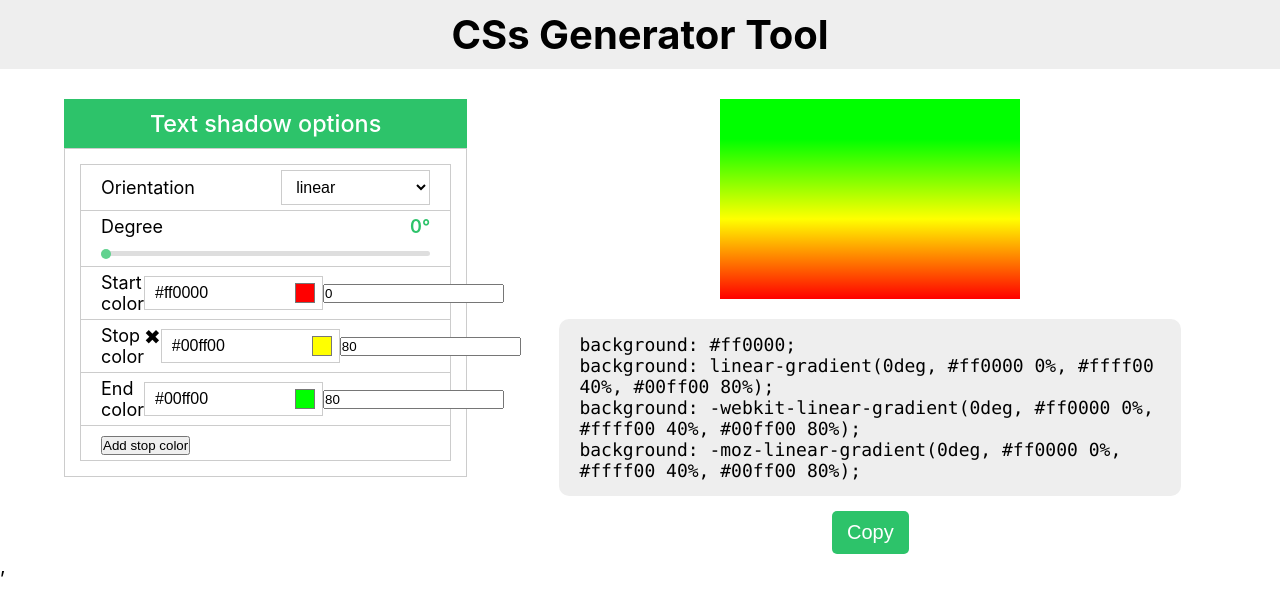
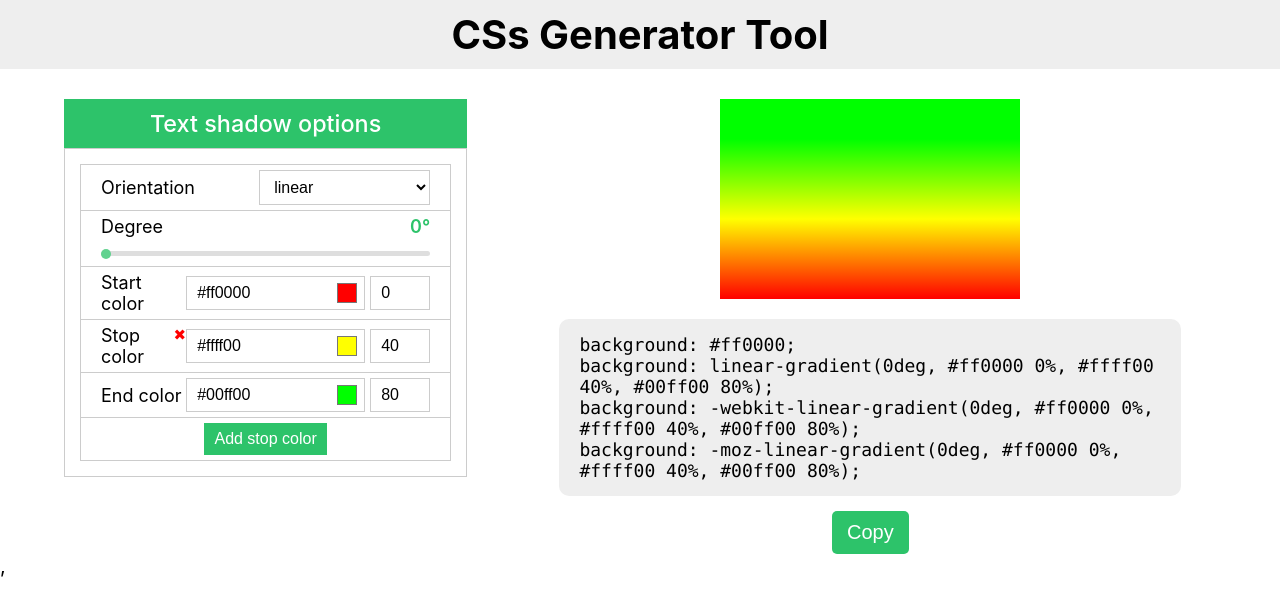
Before and after one commit to duonghaipham/css-generator, a React (Create React App) app: page /gradient in a window 1280 px wide. Both pictures are taken after a click on the button "Add stop color". Shown: the top 614 px of the page. Built offline with nearby package versions, Linux system fonts and the light colour scheme.

Commit message:
Finish gradient

```diff
--- a/src/components/Gradient.js
+++ b/src/components/Gradient.js
@@ -1,5 +1,4 @@
-import {useRef, useState} from 'react';
-import {hexToRgb, rgbToHex} from './color';
+import {useEffect, useRef, useState} from 'react';
 
 const Gradient = () => {
   const [orientation, setOrientation] = useState('linear');
@@ -10,10 +9,11 @@ const Gradient = () => {
   const [copied, setCopied] = useState(false);
 
   const colorsText = useRef([]);
+  const percentagesText = useRef([]);
   const outputText = useRef();
 
-  const listOrientations = ['linear', 'radical', 'elliptical', 'repeat linear', 'repeat radical', 'repeat elliptical'];
-  const listSizes = ['farthest-corner', 'farthest-size'];
+  const listOrientations = ['linear', 'radial', 'elliptical', 'repeating linear', 'repeating radial', 'repeating elliptical'];
+  const listSizes = ['farthest-corner', 'farthest-side'];
   const listPositions = ['top left', 'top center', 'top right', 'left center', 'center center', 'right center', 'bottom left', 'bottom center', 'bottom right'];
 
   const handleOrientationChange = event => {
@@ -81,8 +81,21 @@ const Gradient = () => {
     setCopied(true);
   }
 
+  useEffect(() => {
+    const color = colors[colors.length - 2];
+    colorsText.current[colors.length - 2].value = color.col;
+    percentagesText.current[colors.length - 2].value = color.per;
+  }, [colors])
+
   const createValue = () => {
-    let value = `${orientation}-gradient(${degree}deg`;
+    let value = ''
+    if (orientation.includes('linear'))
+      value = `${orientation.replace(' ', '-')}-gradient(${degree}deg`;
+    else {
+      value = `${orientation.replace(' ', '-').replace('elliptical', 'radial')}-gradient(`;
+      value += (orientation === 'radial') ? 'circle' : 'ellipse';
+      value += ` ${size} at ${position}`;
+    }
     colors.forEach((color) => {
       value += `, ${color.col} ${color.per}%`;
     });
@@ -120,14 +133,14 @@ const Gradient = () => {
                   <label>Size</label>
                 </div>
                 <select className='combobox' onChange={handleSizeChange}>
-                  {listSizes.map(size => <option>{size}</option>)}
+                  {listSizes.map(currentSize => <option>{currentSize}</option>)}
                 </select>
               </li>
               <li className='custom-item item-inline'>
                 <div className='meta'>
                   <label>Position</label>
                 </div>
-                <select className='combobox' onChange={handlePositionChange}>
+                <select className='combobox' defaultValue='center center' onChange={handlePositionChange}>
                   {listPositions.map(position => <option>{position}</option>)}
                 </select>
               </li>
@@ -136,20 +149,22 @@ const Gradient = () => {
               <li className='custom-item item-inline'>
                 <div className='meta'>
                   <label>{(index === 0) ? 'Start color' : (index === colors.length - 1) ? 'End color' : 'Stop color'}</label>
-                  {(index !== 0 && index !== colors.length - 1) ? <span onClick={() => handleRemoveColorClick(index)}>&#10006;</span> : ''}
+                  {(index !== 0 && index !== colors.length - 1) ? <span className='remove' onClick={() => handleRemoveColorClick(index)}>&#10006;</span> : ''}
                 </div>
-                <div className='color-picker'>
-                  <input type='text' className='color-text' ref={element => colorsText.current[index] = element}
-                         defaultValue={color.col} onChange={event => handleColorTextChange(event, index)} />
-                  <input type='color' className='color-chooser' value={color.col}
-                         onChange={event => handleColorChooserChange(event, index)} />
+                <div className='color-value'>
+                  <div className='color-picker'>
+                    <input type='text' className='color-text' ref={element => colorsText.current[index] = element}
+                           defaultValue={color.col} onChange={event => handleColorTextChange(event, index)} />
+                    <input type='color' className='color-chooser' value={color.col}
+                           onChange={event => handleColorChooserChange(event, index)} />
+                  </div>
+                  <input type='text' className='color-percentage' ref={element => percentagesText.current[index] = element}
+                         defaultValue={color.per} onChange={event => handleColorPercentageChange(event, index)} />
                 </div>
-                <input type='text' className='color-percentage' defaultValue={color.per}
-                       onChange={event => handleColorPercentageChange(event, index)} />
               </li>
           )}
-          <li className='custom-item'>
-            <button onClick={handleAddColorClick}>Add stop color</button>
+          <li className='custom-item item-inline'>
+            <button type='button' onClick={handleAddColorClick}>Add stop color</button>
           </li>
         </ul>
       </div>
--- a/src/styles/general.scss
+++ b/src/styles/general.scss
@@ -142,6 +142,31 @@
         flex-direction: row;
         align-items: center;
         justify-content: space-between;
+
+        .color-value {
+          display: flex;
+
+          .color-percentage {
+            width: 60px;
+            margin-left: 5px;
+            border: 1px #ccc solid;
+            padding: 7px 10px;
+            font-size: 16px;
+            outline: none;
+          }
+        }
+
+        button {  // button add color in gradient
+          display: block;
+          margin: auto;
+          border-style: none;
+          padding: 7px 10px;
+          background-color: #2dc36a;
+          color: #fff;
+          cursor: pointer;
+          font-size: 16px;
+          outline: none;
+        }
       }
 
       .custom-item {
@@ -168,6 +193,13 @@
             color: #2dc36a;
             font-size: 0.9rem;
             font-weight: 600;
+          }
+
+          .remove {
+            margin-left: 5px;
+            font-size: 0.75rem;
+            color: #f00;
+            cursor: pointer;
           }
         }
 
```
